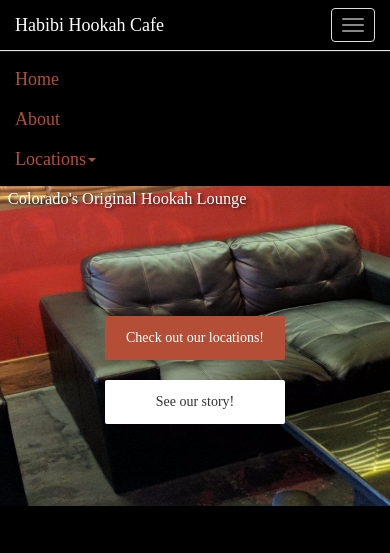
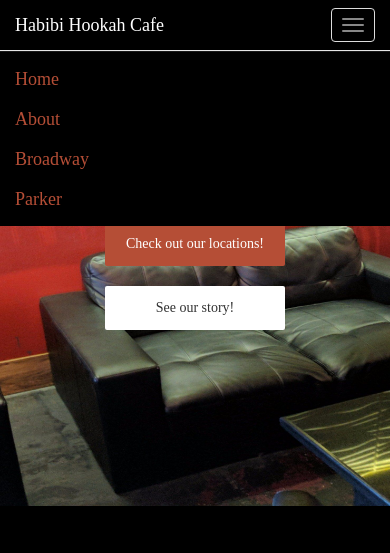
Before and after one commit to travhow99/habibi-current, a PHP site: page /index.html in a window 390 px wide, after a click on "Toggle navigation". Shown: the top 553 px of the page. Run offline with PHP 8.4, Linux system fonts and the light colour scheme; some libraries are stand-ins or nearby versions.

Commit message:
first commit

```diff
--- a/css/landing-page.css
+++ b/css/landing-page.css
@@ -52,11 +52,10 @@ h6 {
 }
 
 /* Sample header */
-.parallax, .about-parallax {
+.parallax, .about-parallax, .about-parallax-mid, .parker-parallax, .broadway-parallax {
   width:100%;
-  height: 60%;
+  min-height: 60%;
   background-image:url(../img/hero-image-compressor.jpeg);
-  background-attachment: fixed;
   background-position: center;
   background-repeat: no-repeat;
   background-size: cover;
@@ -257,7 +280,7 @@ h6 {
 
 @media(max-width:767px) {
     .intro-message {
-        padding-bottom: 25%;
+        padding-bottom: 1%;
         padding-top: 20%;
         padding-left: 2%;
     }
--- a/index.html
+++ b/index.html
@@ -44,7 +44,7 @@
                     <span class="icon-bar"></span>
                     <span class="icon-bar"></span>
                 </button>
-                <a class="navbar-brand topnav" href="#">Habibi Hookah Cafe</a>
+                <a class="navbar-brand topnav" href="/">Habibi Hookah Cafe</a>
             </div>
             <!-- Collect the nav links, forms, and other content for toggling -->
             <div class="collapse navbar-collapse" id="bs-example-navbar-collapse-1">
@@ -53,17 +53,13 @@
                         <a href="/">Home</a>
                     </li>
                     <li>
-                        <a href="/about">About</a>
-                    </li>
-                    <li class="dropdown"><a class="dropdown-toggle" data-toggle="dropdown" href="#">Locations<span class="caret"></span></a>
-                      <ul class="dropdown-menu" role="menu">
-                        <li>
-                          <a href="/broadway">Broadway</a>
+                        <a href="/about.html">About</a>
                     </li>
                     <li>
-                          <a href="/parker">Parker</a>
+                      <a href="/broadway.html">Broadway</a>
                     </li>
-                      </ul>
+                    <li>
+                      <a href="/parker.html">Parker</a>
                     </li>
                 </ul>
             </div>
@@ -109,7 +105,7 @@
         <div class="container">
             <div class="row">
               <div id="content-img" class="col-sm-6">
-                  <img class="img-responsive" src="img/wall.png" alt="">
+                  <img class="img-responsive" src="http://i.imgur.com/K8IS1My.png" alt="">
               </div>
                 <div class="col-sm-6">
                     <hr class="section-heading-spacer">
@@ -132,9 +128,9 @@
         <div class="container">
 
           <div class="row">
-              <img class="col-sm-4 img-responsive"  src="img/demo1.jpg" />
-              <img class="col-sm-4 img-responsive"  src="img/demo4.jpg" />
-              <img class="col-sm-4 img-responsive"  src="img/demo3.jpg" />
+            <img class="col-sm-4 img-responsive"  src="http://i.imgur.com/nSAK4ZR.jpg" />
+            <img class="col-sm-4 img-responsive"  src="http://i.imgur.com/YzuA7I6.png" />
+            <img class="col-sm-4 img-responsive"  src="http://i.imgur.com/1Iuc3kx.jpg" />
           </div>
 
         </div>
@@ -156,7 +152,7 @@
               4 pm - 3 am</p>
               <p class="address">1800 S Broadway<br>
 Denver, CO 80210</p>
-              <a href="/broadway">
+              <a href="/broadway.html">
                 <img class="img-responsive" src="img/outsideCafe.jpg" alt="">
               </a>
             </div>
@@ -166,7 +162,7 @@ Denver, CO 80210</p>
                 2 pm - 2 am</p>
                 <p class="address">3124 S Parker Rd, Unit D<br>
 Aurora, CO 80014</p>
-                <a href="/parker">
+                <a href="/parker.html">
                   <img class="img-responsive" src="http://i.imgur.com/DigKVHl.jpg" alt="">
                 </a>
             </div>
@@ -174,12 +170,12 @@ Aurora, CO 80014</p>
 
             <div class="row location-pics">
               <div class="location col-sm-6">
-                <a href="/broadway">
+                <a href="/broadway.html">
                   <img class="img-responsive" src="img/outsideCafe.jpg" alt="">
                 </a>
               </div>
                 <div class="location col-sm-6">
-                  <a href="/parker">
+                  <a href="/parker.html">
                     <img class="img-responsive" src="http://i.imgur.com/DigKVHl.jpg" alt="">
                   </a>
                 </div>
@@ -218,57 +214,47 @@ Aurora, CO 80014</p>
       </div>
     </div>
 !-->
-
-
-  <div class="container-fluid social-icons">
-
-      <div class="row">
-          <div>
-              <ul class="list-inline banner-social-buttons">
-                  <li>
-                      <a href="https://facebook.com/Denversbesthookah" target="blank" class="btn btn-circle btn-lg hideme"><i class="fa fa-facebook fa-fw"></i> <span class="network-name"></span></a>
-                  </li>
-                  <li>
-                      <a href="https://www.instagram.com/habibiloungeco/" target="blank" class="btn btn-circle btn-lg hideme"><i class="fa fa-instagram fa-fw"></i> <span class="network-name"></span></a>
-                  </li>
-                  <li>
-                      <a href="https://www.yelp.com/biz/habibi-hookah-cafe-denver" data-toggle="tooltip" title="Broadway" target="blank" class="btn btn-circle btn-lg hideme"><i class="fa fa-yelp fa-fw"></i> <span class="network-name"></span></a>
-                  </li>
-                  <li>
-                      <a href="https://www.yelp.com/biz/habibi-hookah-lounge-aurora" data-toggle="tooltip" title="Parker" target="blank" class="btn btn-circle btn-lg hideme"><i class="fa fa-yelp fa-fw"></i> <span class="network-name"></span></a>
-                  </li>
-              </ul>
-          </div>
-      </div>
-
-  <!-- /.container -->
-
-  </div>
     <!-- /.banner -->
 
     <!-- Footer -->
     <footer>
         <div class="container">
             <div class="row">
-                <div class="col-lg-12">
                     <ul class="list-inline">
                       <li>
-                            <a href="#">Home</a>
+                          <a href="/">Home</a>
                       </li>
                       <li class="footer-menu-divider">&sdot;</li>
                       <li>
-                            <a href="#about">About</a>
+                          <a href="about.html">About</a>
                       </li>
                       <li class="footer-menu-divider">&sdot;</li>
                       <li>
-                            <a href="#broadway">Broadway</a>
+                          <a href="broadway.html">Broadway</a>
+                      </li>
+                      <li class="footer-menu-divider">&sdot;</li>
+                      <li>
+                          <a href="parker.html">Parker</a>
+                      </li>
+                    </ul>
+                    <p class="copyright text-muted small">&copy; Habibi Hookah Cafe & Lounge 2017</p>
+            </div>
+            <div class="row">
+                <div>
+                    <ul class="list-inline banner-social-buttons">
+                        <li>
+                            <a href="https://facebook.com/Denversbesthookah" target="blank" class="btn btn-circle btn-sm"><i class="fa fa-facebook fa-fw"></i> <span class="network-name"></span></a>
                         </li>
                         <li>
-                            <a href="#parker">Parker</a>
+                            <a href="https://www.instagram.com/habibiloungeco/" target="blank" class="btn btn-circle btn-sm"><i class="fa fa-instagram fa-fw"></i> <span class="network-name"></span></a>
                         </li>
-                        <li class="footer-menu-divider">&sdot;</li>
+                        <li>
+                            <a href="https://www.yelp.com/biz/habibi-hookah-cafe-denver" data-toggle="tooltip" title="Broadway" target="blank" class="btn btn-circle btn-sm"><i class="fa fa-yelp fa-fw"></i> <span class="network-name"></span></a>
+                        </li>
+                        <li>
+                            <a href="https://www.yelp.com/biz/habibi-hookah-lounge-aurora" data-toggle="tooltip" title="Parker" target="blank" class="btn btn-circle btn-sm"><i class="fa fa-yelp fa-fw"></i> <span class="network-name"></span></a>
+                        </li>
                     </ul>
-                    <p class="copyright text-muted small">Copyright &copy; Habibi Hookah Cafe & Lounge 2017. All Rights Reserved</p>
                 </div>
             </div>
         </div>
@@ -289,7 +275,7 @@ Aurora, CO 80014</p>
         var habibiLounge = {lat: 39.660114, lng: -104.850567};
         var center = {lat:39.706977, lng: -104.916975};
         var map = new google.maps.Map(document.getElementById('map'), {
-          zoom: 12,
+          zoom: 11,
           center: center
         });
         var marker = new google.maps.Marker({
```
Also changed, not shown: other parts of css/landing-page.css (+36 -7 lines), about.html (+36 -32 lines), broadway.html (+35 -30 lines), parker.html (+38 -33 lines), img/about-1.jpeg (added), img/about-2.jpeg (added), img/about-3.jpeg (added), img/about-hero.jpeg (added). Lines whose indentation alone changed are shown as unchanged.
